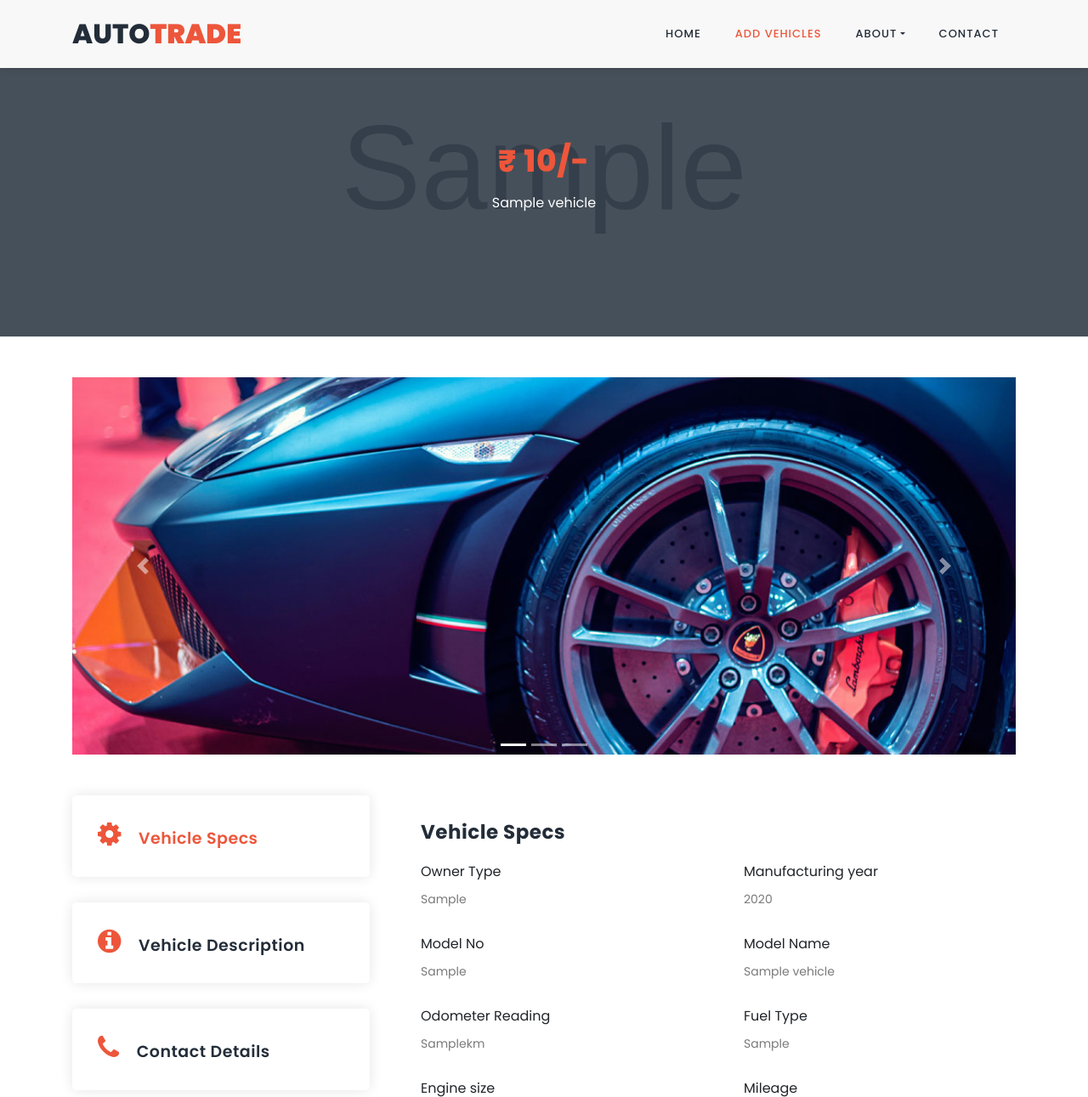
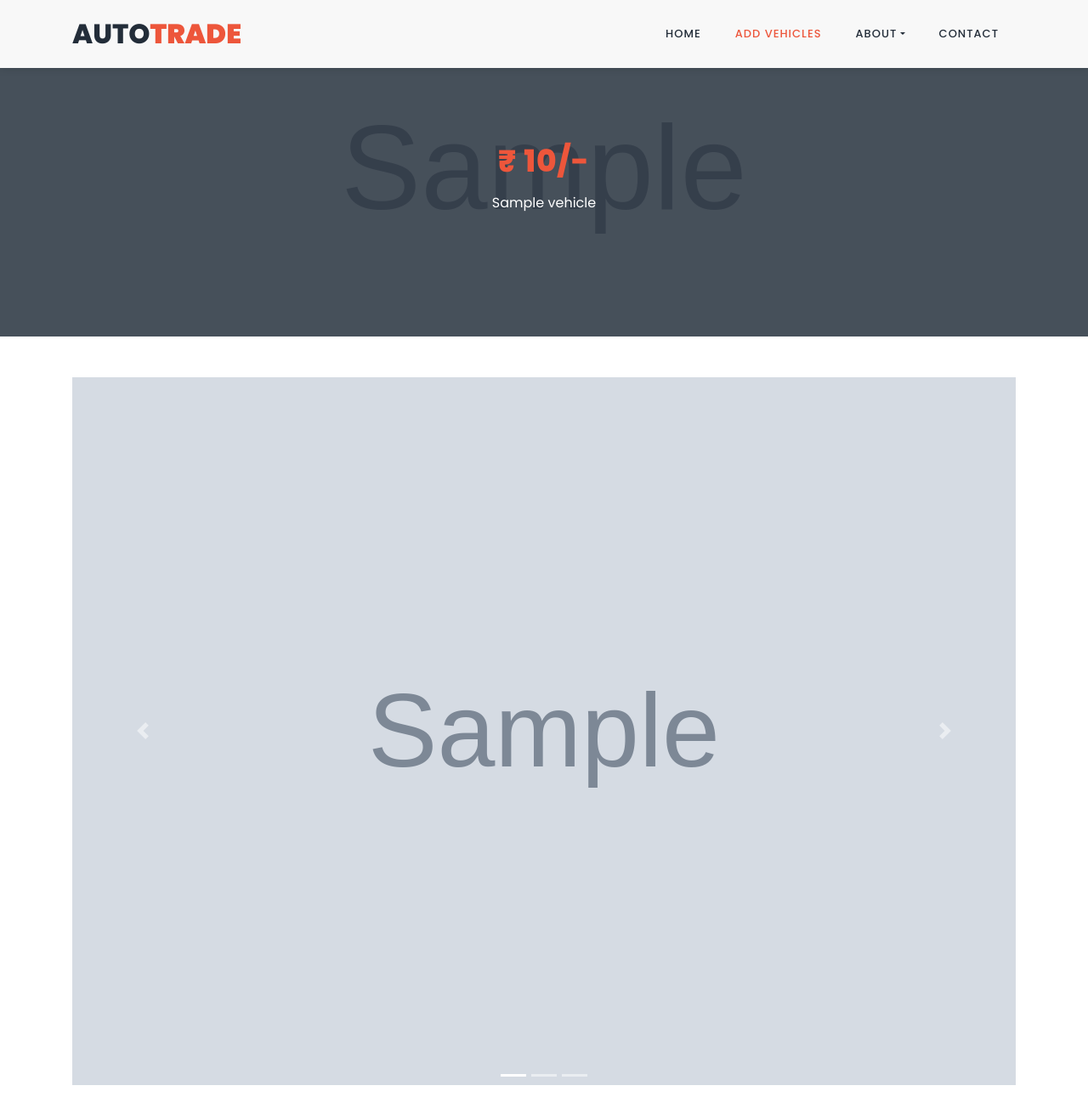
Before and after one commit to Shashankappu/AutoTrade, a PHP site: the page made by Seller/car-details.php in a window 1280 px wide. Shown: the top 1291 px of the page at 85% size. Run offline with PHP 8.4, Linux system fonts and the light colour scheme; tables that the repository leaves empty or names only in its code hold one stand-in row (values such as "Sample post"); grey boxes marked "Sample" are stand-in pictures.

Commit message:
changes made for carousel sliders

```diff
--- a/Customer/car-details.php
+++ b/Customer/car-details.php
@@ -110,13 +110,13 @@
               </ol>
               <div class="carousel-inner">
                 <div class="carousel-item active">
-                  <img class="d-block w-100" src="assets/images/car-image-1-1200x600.jpg" alt="First slide">
+                  <img class="d-block w-100" src="assets/images/<?php echo $row['image'] ?>" alt="First slide">
                 </div>
                 <div class="carousel-item">
-                  <img class="d-block w-100" src="assets/images/car-image-1-1200x600.jpg" alt="Second slide">
+                  <img class="d-block w-100" src="assets/images/<?php echo $row['image'] ?>" alt="Second slide">
                 </div>
                 <div class="carousel-item">
-                  <img class="d-block w-100" src="assets/images/car-image-1-1200x600.jpg" alt="Third slide">
+                  <img class="d-block w-100" src="assets/images/<?php echo $row['image'] ?>" alt="Third slide">
                 </div>
               </div>
               <a class="carousel-control-prev" href="#carouselExampleIndicators" role="button" data-slide="prev">
--- a/Seller/car-details.php
+++ b/Seller/car-details.php
@@ -111,13 +111,13 @@
               </ol>
               <div class="carousel-inner">
                 <div class="carousel-item active">
-                  <img class="d-block w-100" src="assets/images/car-image-1-1200x600.jpg" alt="First slide">
+                  <img class="d-block w-100" src="assets/images/<?php echo $row['image'] ?>" alt="First slide">
                 </div>
                 <div class="carousel-item">
-                  <img class="d-block w-100" src="assets/images/car-image-1-1200x600.jpg" alt="Second slide">
+                  <img class="d-block w-100" src="assets/images/<?php echo $row['image'] ?>" alt="Second slide">
                 </div>
                 <div class="carousel-item">
-                  <img class="d-block w-100" src="assets/images/car-image-1-1200x600.jpg" alt="Third slide">
+                  <img class="d-block w-100" src="assets/images/<?php echo $row['image'] ?>" alt="Third slide">
                 </div>
               </div>
               <a class="carousel-control-prev" href="#carouselExampleIndicators" role="button" data-slide="prev">
```
